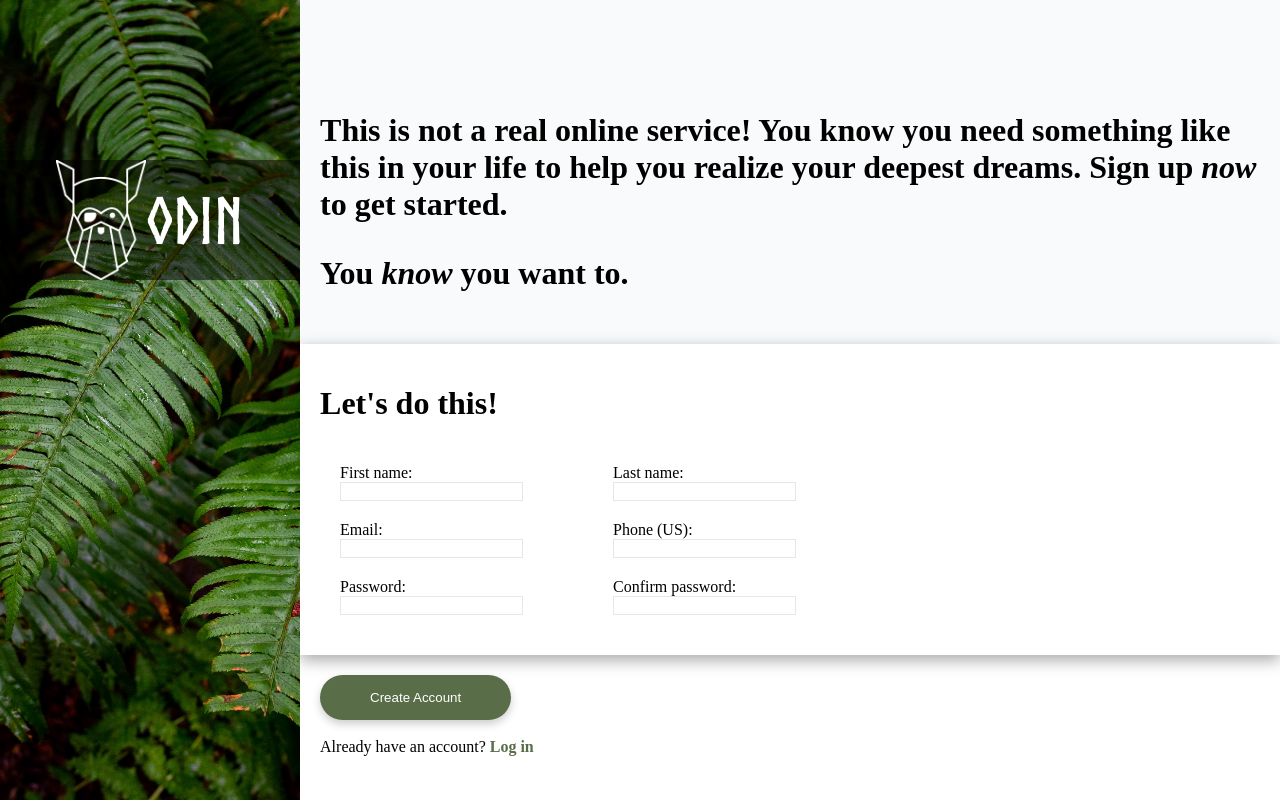
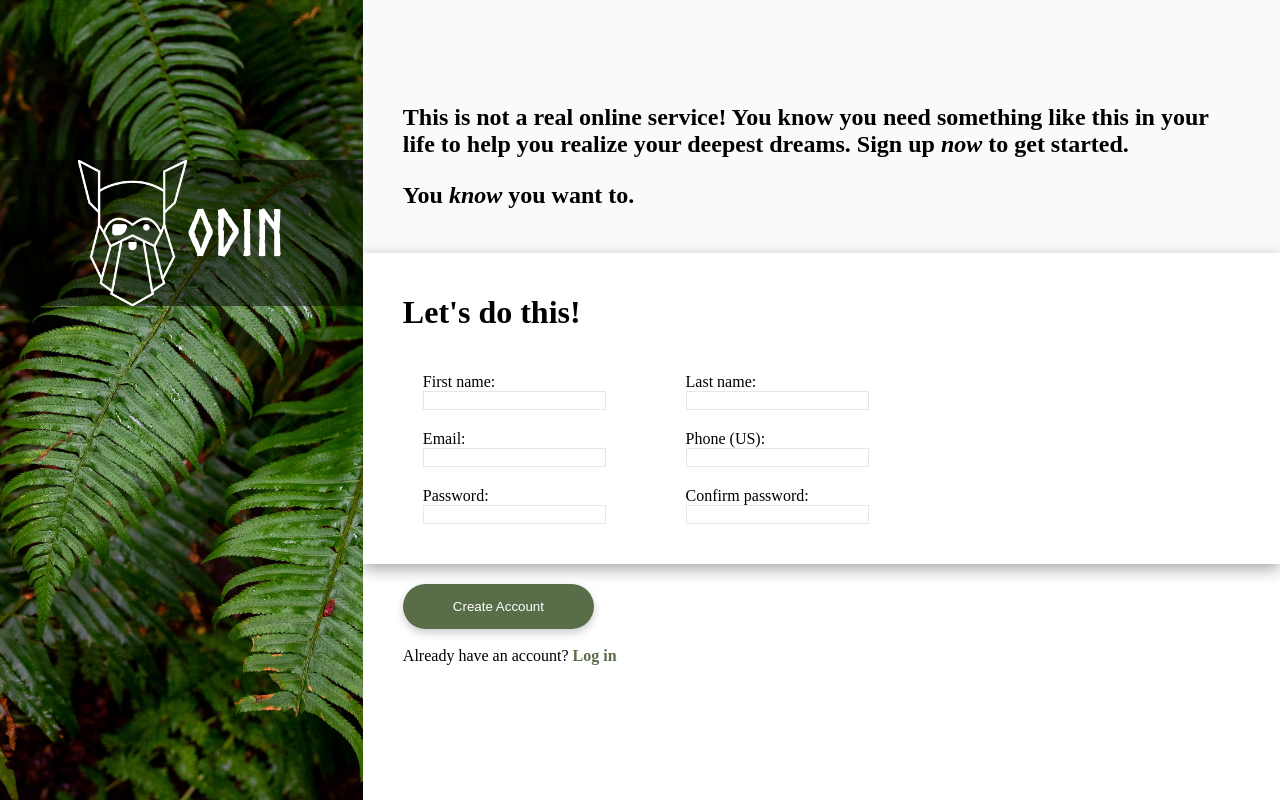
Before and after one commit to jasonschen3/odin-sign-up-form, a plain HTML site: page index.html in a window 1280 px wide. Drawn offline with Linux system fonts and the light colour scheme.

Commit message:
Fix padding

```diff
--- a/styles/styles.css
+++ b/styles/styles.css
@@ -1,5 +1,6 @@
 :root {
     --margin-size: 20px;
+    --padding-size: 20px 40px;
 }
 
 html body {
@@ -59,18 +60,18 @@ body {
 }
 
 .header{
-    padding: 20px;
+    padding: var(--padding-size);
     padding-top: 10vh;
     background-color: rgb(249,250,251);
 }
 
 .header p {
-    font-size: clamp(1rem, 2rem, 2rem);
+    font-size: clamp(1rem, 1.5rem, 1.5rem);
     font-weight: bold;
 }
 
 .body {
-    padding: 20px;
+    padding: var(--padding-size);
     display: flex;
     flex-direction: column;
 
@@ -96,7 +97,7 @@ body {
 }
 
 .footer {
-    padding: 20px;
+    padding: var(--padding-size);
     font-size: 1rem;
 }
 
```
